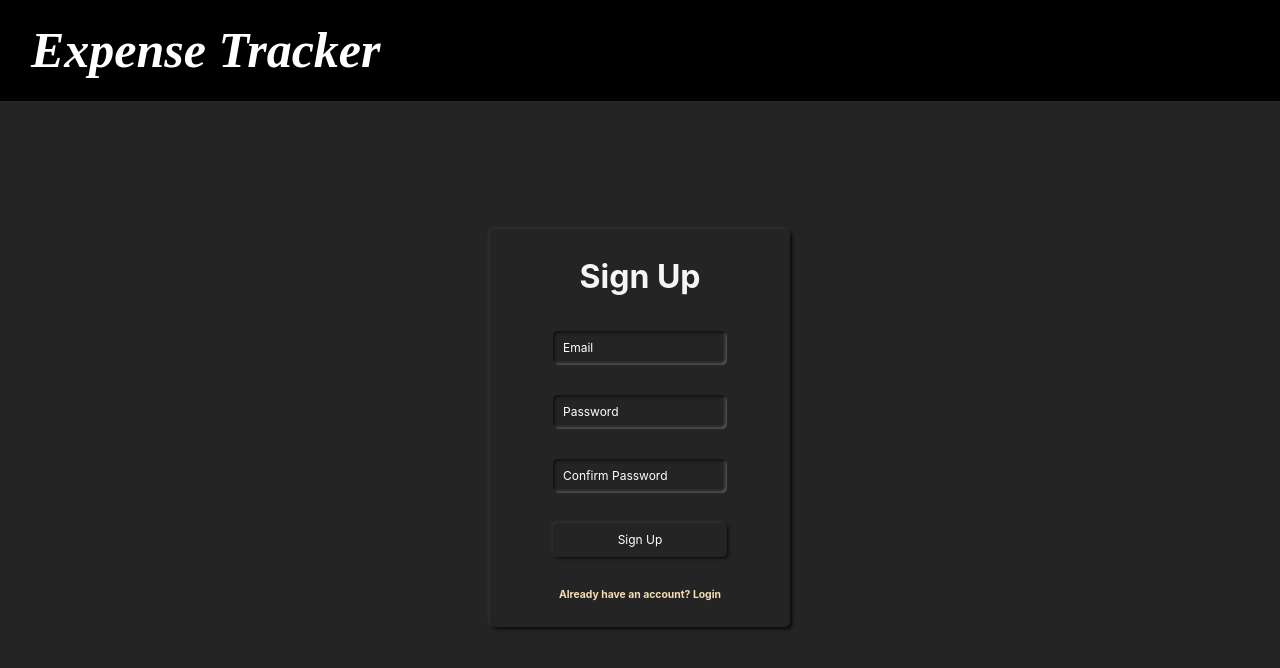
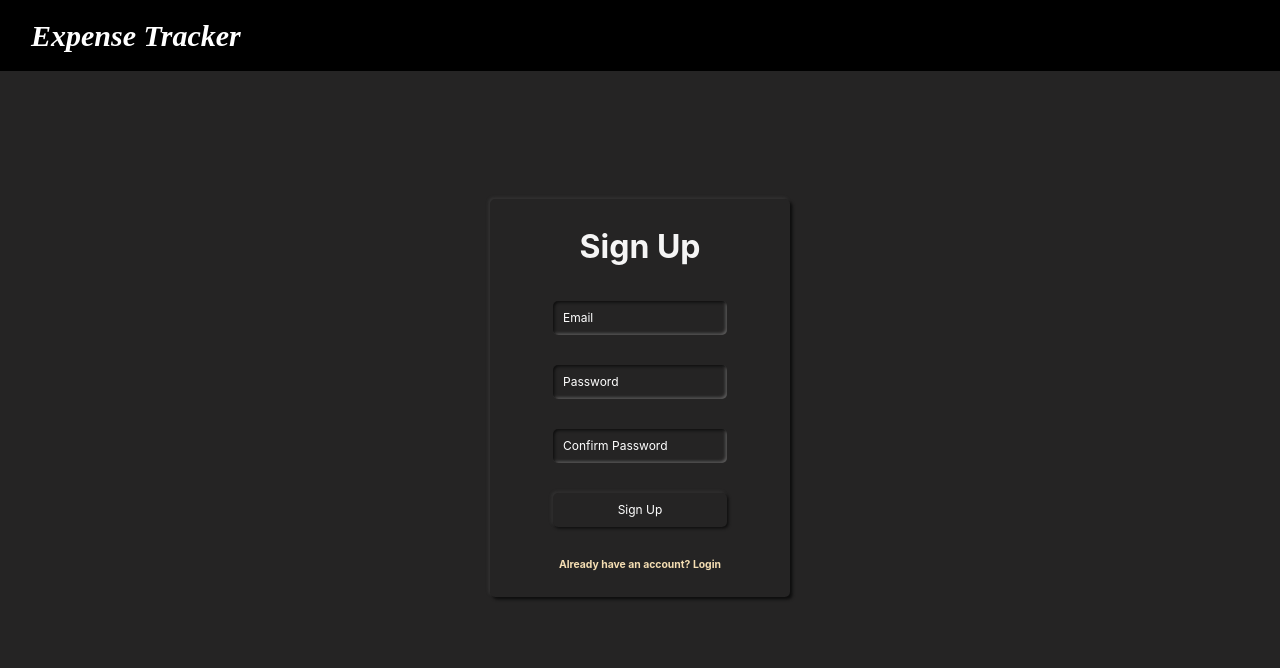
Before and after one commit to athiragithubworld/ExpenseTrackerProject, a React (Create React App) app: page / in a window 1280 px wide. Shown: the top 668 px of the page. Built offline with nearby package versions, Linux system fonts and the light colour scheme.

Commit message:
Header js (Some update)

```diff
--- a/src/Components/Layouts/Header.js
+++ b/src/Components/Layouts/Header.js
@@ -46,7 +46,7 @@ const Header = (props) => {
           <span
             style={{
               color: "white",
-              fontSize: "50px",
+              fontSize: "30px",
               fontFamily: "Arila",
               fontWeight: "bold",
               fontStyle: "oblique",
```
